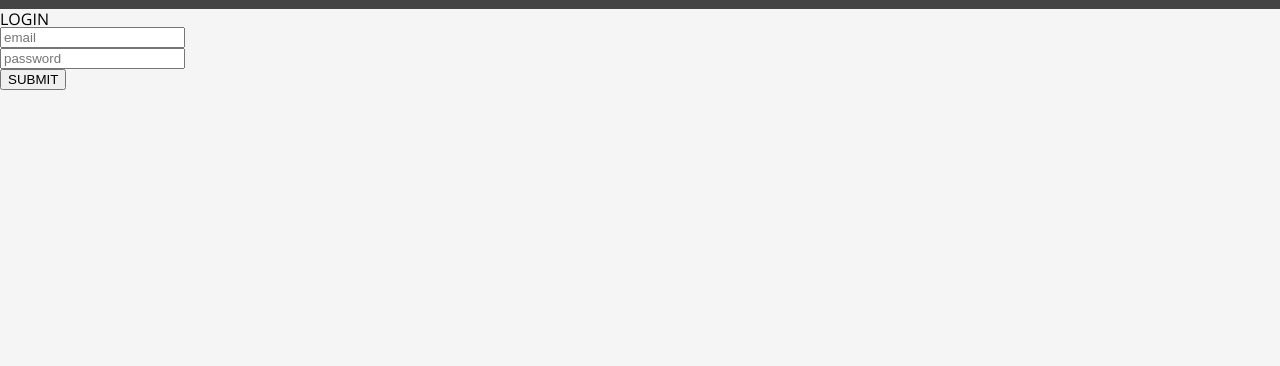
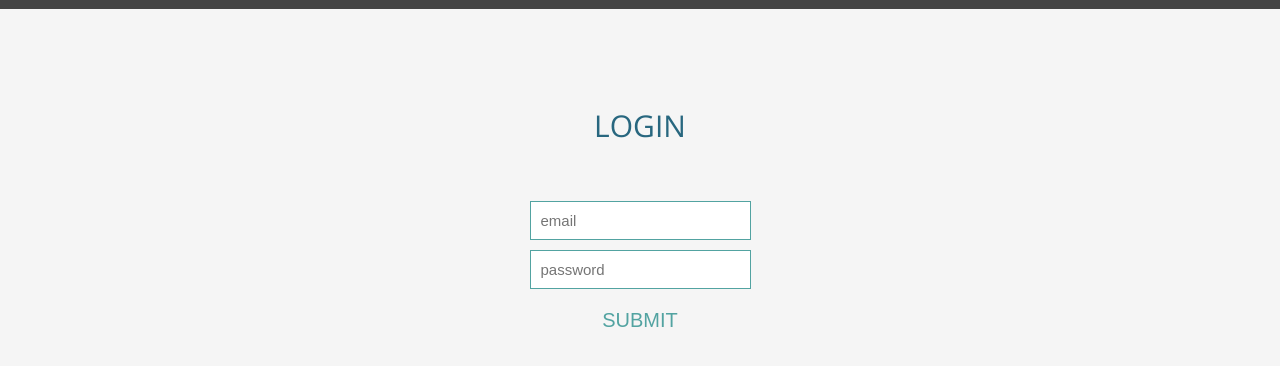
Before and after one commit to ngprogram/eval, a website: page client/index.html at #/login in a window 1280 px wide. Shown: the part 42-408 px from the top of the page. Drawn offline with nearby package versions, Linux system fonts and the light colour scheme; some packages are replaced by stand-ins of ours.

Commit message:
(feat) styling for login/signup

```diff
--- a/client/app/auth/login.html
+++ b/client/app/auth/login.html
@@ -1,5 +1,5 @@
 <div id="loginHtml">
-  <div>LOGIN</div>
+  <div class="authTitle">LOGIN</div>
 
   <form ng-submit='submitLogin(email, password)'>
     <div>
@@ -9,7 +9,7 @@
       <input type='password' placeholder='password' ng-model='password'>
     </div>
     <div ng-show='hasError'>{{errorMessage}}</div>
-    <button type="submit">SUBMIT</button>
+    <button class="authBtn" type="submit">SUBMIT</button>
   </form>
   </div>
 </div>
--- a/client/styles/style.css
+++ b/client/styles/style.css
@@ -280,3 +280,40 @@ h2 {
   font-family: 'Open Sans', sans-serif;
   color: #7B7B7B;
 }
+
+form {
+  padding: 10px;
+}
+/**login and signup*/
+
+#loginHtml, #signupHtml {
+  text-align: center;
+  padding-top: 100px;
+}
+
+.authTitle {
+  color: #28677F;
+  font-size: 30px;
+  margin-bottom: 50px;
+}
+
+input {
+  border: 1px solid #ffffff;
+  padding: 10px;
+  margin-bottom: 10px;
+  border: 1px solid #52A3A1;
+  outline: none;
+  font-size: 15px;
+}
+
+.authBtn {
+  border: none;
+  background: none;
+  outline: none;
+  padding-top: 10px;
+  font-size: 20px;
+  color: #52A3A1;
+}
+.authBtn:hover {
+  color: #28677F;
+}
```
Also changed, not shown: client/app/auth/signup.html (+2 -2 lines).
